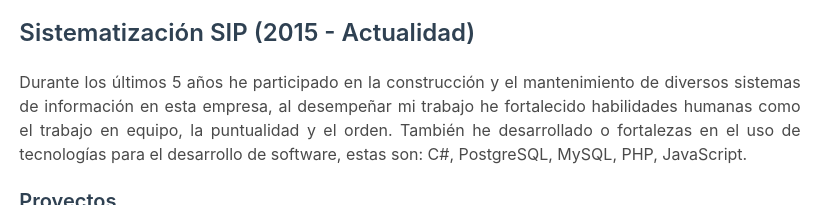
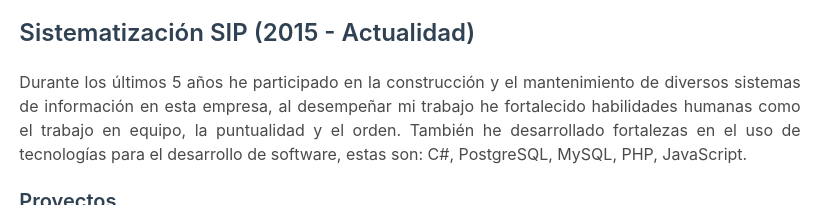
Before and after one commit to Daniel315a/curriculum_vitae, a plain HTML site: page index.html in a window 1280 px wide. Shown: the part 747-952 px from the top of the page, 230-1043 px from the left. Drawn offline with Linux system fonts and the light colour scheme.

Commit message:
Correcciones de texto

```diff
--- a/index.html
+++ b/index.html
@@ -180,7 +180,7 @@
                                     <p>
                                         Durante los últimos 5 años he participado en la construcción y el mantenimiento de diversos sistemas de información en esta empresa,
                                         al desempeñar mi trabajo he fortalecido habilidades humanas como el trabajo en equipo, la puntualidad y el orden. También
-                                        he desarrollado o fortalezas en el uso de tecnologías para el desarrollo de software, estas son: C#, PostgreSQL, MySQL, PHP, JavaScript.
+                                        he desarrollado fortalezas en el uso de tecnologías para el desarrollo de software, estas son: C#, PostgreSQL, MySQL, PHP, JavaScript.
                                         <br><br>
                                     </p>
 
```
